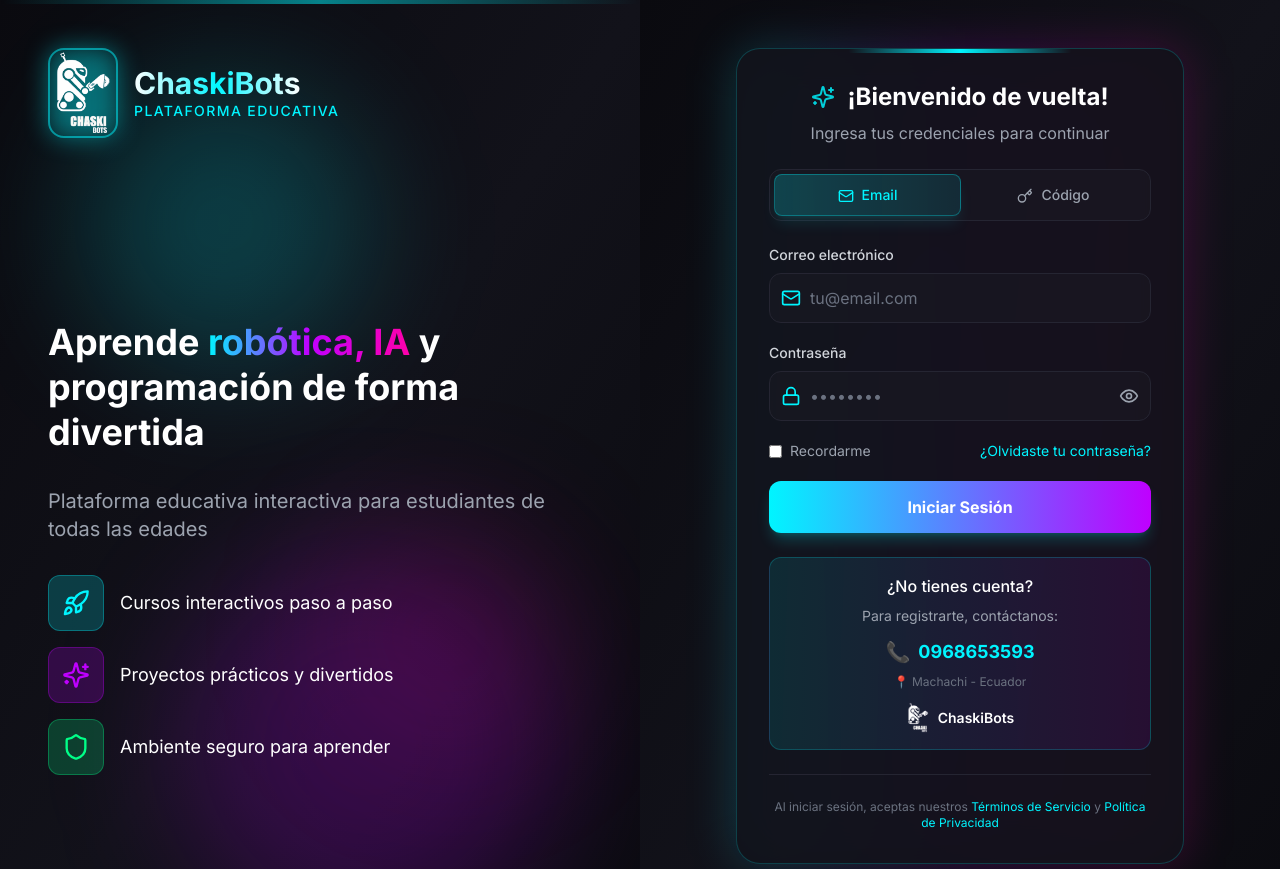
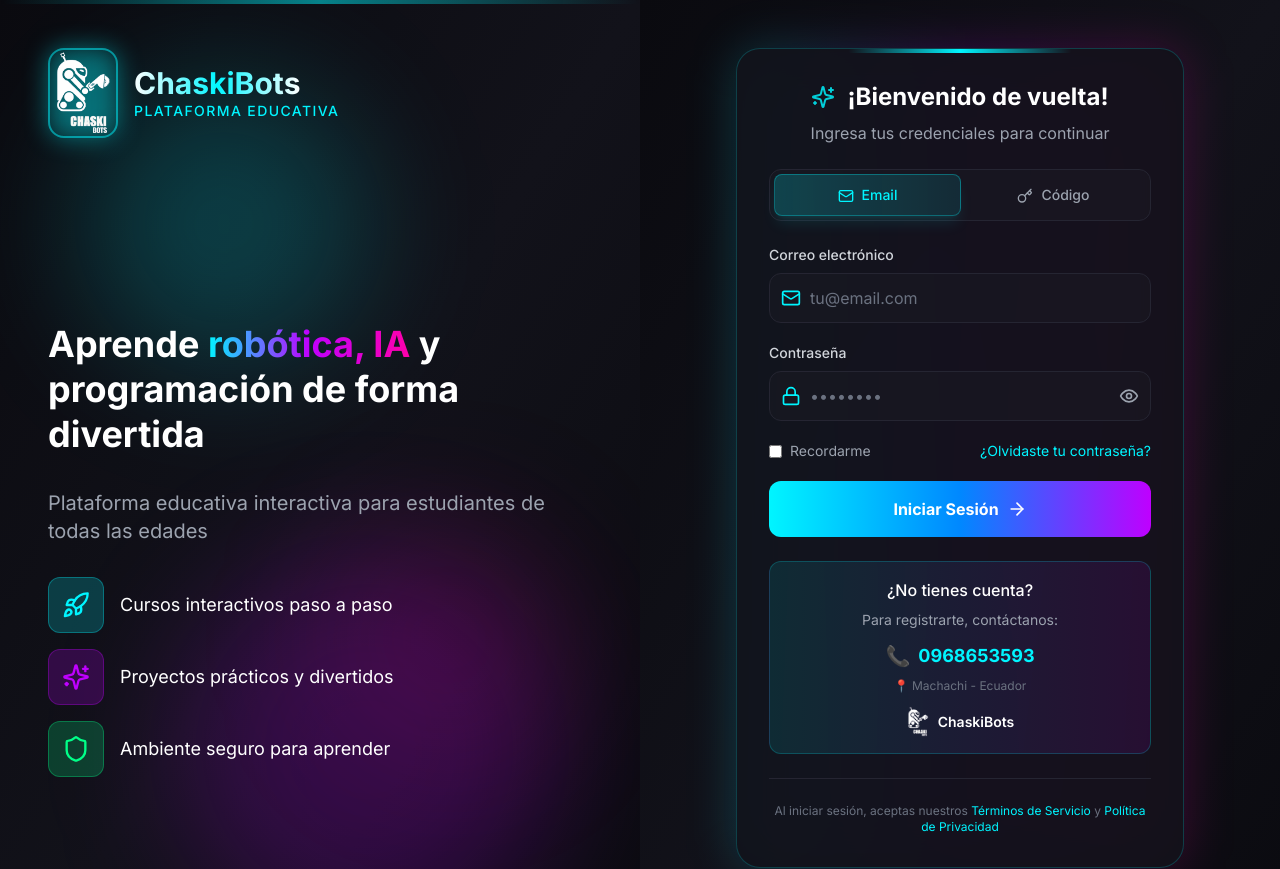
Before and after one commit to chaskibotslab/chaskibots-edu, a Next.js app: page /login in a window 1280 px wide. Shown: the top 869 px of the page. Built offline with nearby package versions, Linux system fonts and the light colour scheme.

Commit message:
Improve: login con animaciones mas suaves y boton con efecto shimmer

```diff
--- a/src/app/login/page.tsx
+++ b/src/app/login/page.tsx
@@ -1,11 +1,11 @@
 'use client'
 
-import { useState } from 'react'
+import { useState, useEffect } from 'react'
 import { useRouter } from 'next/navigation'
 import Link from 'next/link'
 import Image from 'next/image'
 import { useAuth } from '@/components/AuthProvider'
-import { Mail, Lock, Eye, EyeOff, Loader2, Sparkles, Shield, Rocket, Key } from 'lucide-react'
+import { Mail, Lock, Eye, EyeOff, Loader2, Sparkles, Shield, Rocket, Key, ArrowRight } from 'lucide-react'
 
 export default function LoginPage() {
   const [email, setEmail] = useState('')
@@ -17,6 +17,11 @@ export default function LoginPage() {
   const [loginMode, setLoginMode] = useState<'email' | 'code'>('email')
   const { login } = useAuth()
   const router = useRouter()
+  const [mounted, setMounted] = useState(false)
+
+  useEffect(() => {
+    setMounted(true)
+  }, [])
 
   const handleSubmit = async (e: React.FormEvent) => {
     e.preventDefault()
@@ -58,7 +63,7 @@ export default function LoginPage() {
   }
 
   return (
-    <div className="min-h-screen flex">
+    <div className={`min-h-screen flex transition-opacity duration-500 ${mounted ? 'opacity-100' : 'opacity-0'}`}>
       {/* Panel izquierdo - Branding Futurista */}
       <div className="hidden lg:flex lg:w-1/2 bg-gradient-to-br from-dark-900 via-dark-800 to-dark-900 p-12 flex-col justify-between relative overflow-hidden">
         {/* Efectos de fondo animados */}
@@ -284,15 +289,19 @@ export default function LoginPage() {
             <button
               type="submit"
               disabled={isLoading}
-              className="w-full py-3.5 bg-gradient-to-r from-neon-cyan to-neon-purple text-white font-bold rounded-xl hover:opacity-90 transition-all duration-300 flex items-center justify-center gap-2 shadow-lg shadow-neon-cyan/20"
+              className="w-full py-4 bg-gradient-to-r from-neon-cyan via-neon-blue to-neon-purple text-white font-bold rounded-xl hover:scale-[1.02] hover:shadow-xl hover:shadow-neon-cyan/30 active:scale-[0.98] transition-all duration-300 flex items-center justify-center gap-2 group relative overflow-hidden"
             >
+              <span className="absolute inset-0 bg-gradient-to-r from-white/0 via-white/20 to-white/0 translate-x-[-100%] group-hover:translate-x-[100%] transition-transform duration-700"></span>
               {isLoading ? (
                 <>
                   <Loader2 className="w-5 h-5 animate-spin" />
                   Ingresando...
                 </>
               ) : (
-                'Iniciar Sesión'
+                <>
+                  Iniciar Sesión
+                  <ArrowRight className="w-5 h-5 group-hover:translate-x-1 transition-transform" />
+                </>
               )}
             </button>
           </form>
```
